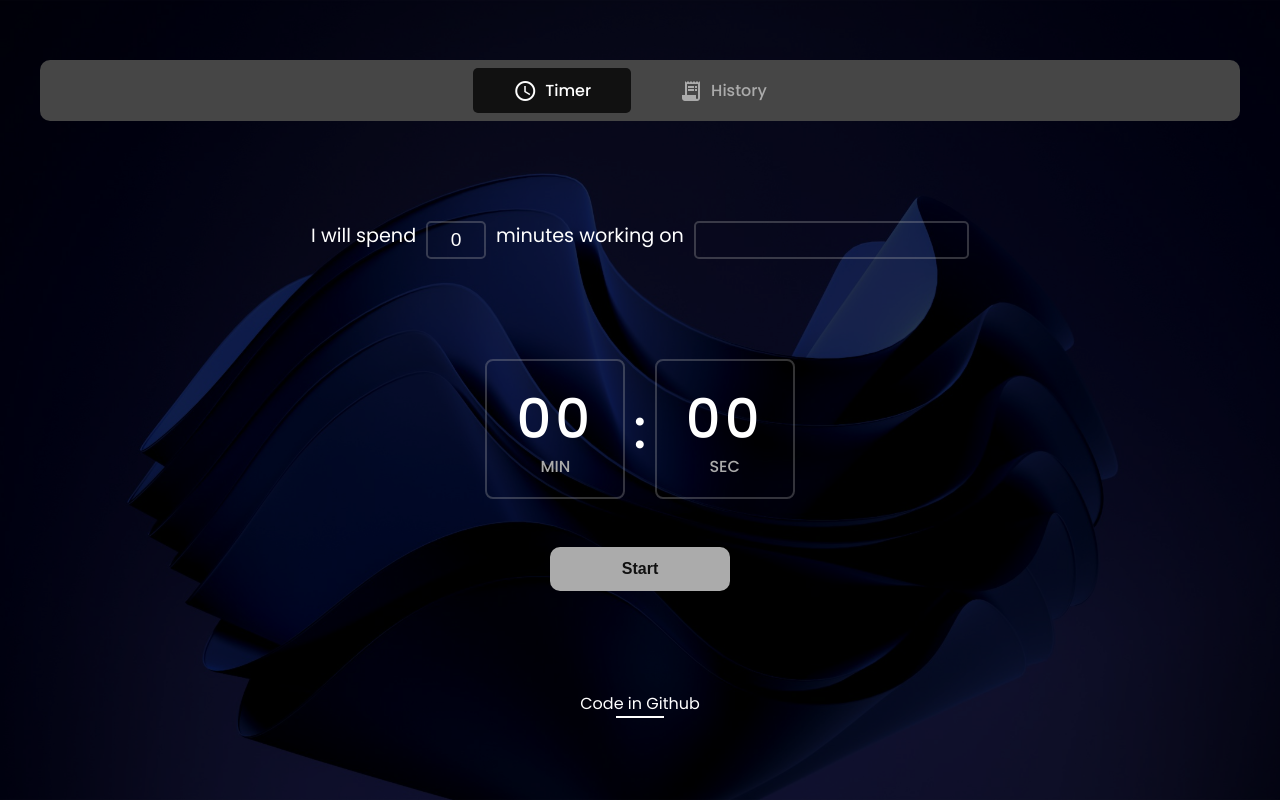
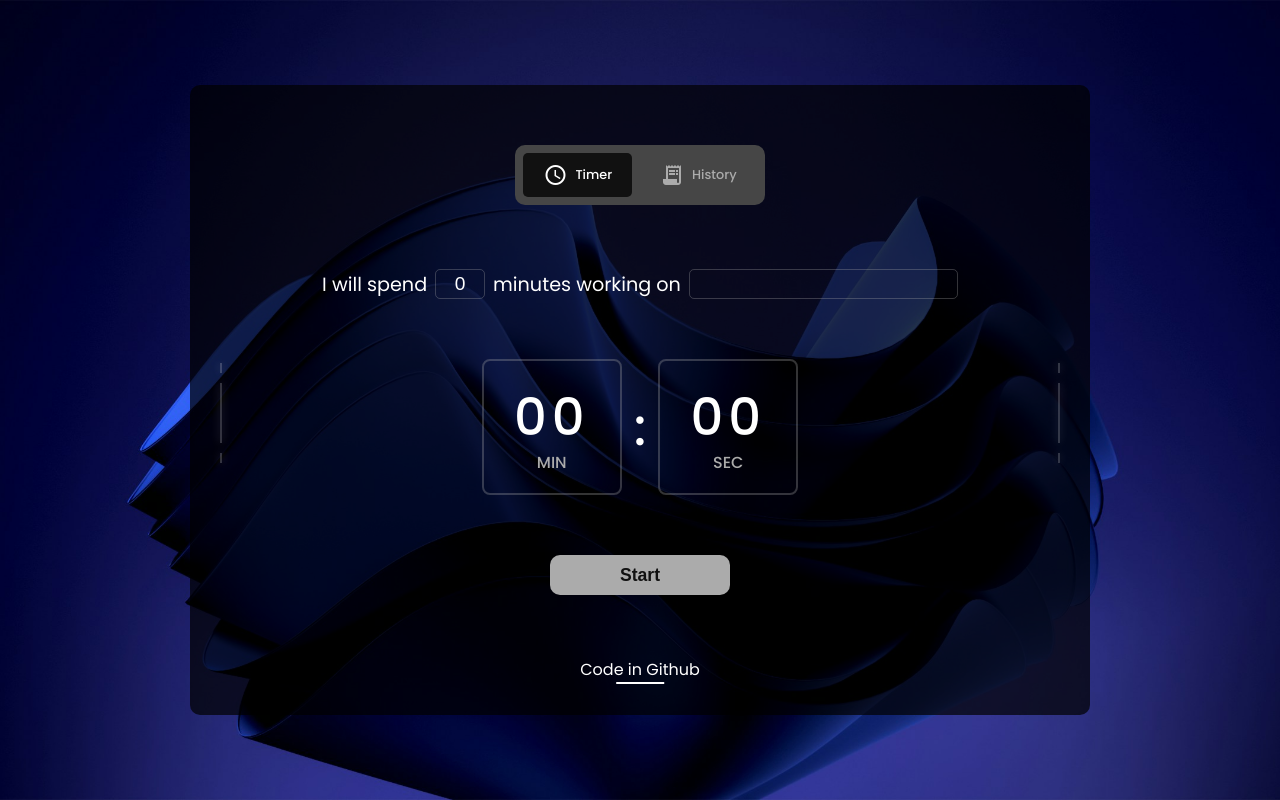
Before and after one commit to RodriguesGS/FocusTimer, an Angular app: page / in a window 1280 px wide. Built offline with nearby package versions, Linux system fonts and the light colour scheme.

Commit message:
style: finalizando a responsividade do componente de timer

```diff
--- a/src/app/app.component.scss
+++ b/src/app/app.component.scss
@@ -4,29 +4,17 @@
 :host {
     height: 100vh;
 
+    @include mixins.respond-lg {
+        position: relative;
+        display: flex;
+        align-items: center;
+        justify-content: center;
+
         .container {
-        width: 100%;
-
+            z-index: 2;
+            position: relative;
         }
 
-
-
-}
-
-@keyframes glow {
-    0%, 100% {
-        opacity: 0.2;
-        filter: drop-shadow(0 0 4px $white-color);
-    }
-
-    50% {
-        opacity: 1;
-        filter: drop-shadow(0 0 10px $white-color);
-    }
-}
-
-
-    /*
         .vertical-bar {
             position: absolute;
             top: 52%;
@@ -46,21 +34,25 @@
                 left: 0;
             }
 
-        &::before {
-            top: -20px;
+            &::before { top: -20px; }
+
+            &::after { bottom: -20px; }
+
+            &.left { left: 30px; }
+
+            &.right { right: 30px; }
         }
-
-        &::after {
-            bottom: -20px;
-        }
-
-        &.left {
-            left: 30px;
-        }
-
-        &.right {
-            right: 30px;
     }
 }
 
-    */
+@keyframes glow {
+    0%, 100% {
+        opacity: 0.2;
+        filter: drop-shadow(0 0 4px $white-color);
+    }
+
+    50% {
+        opacity: 1;
+        filter: drop-shadow(0 0 10px $white-color);
+    }
+}
--- a/src/app/components/timer/timer.component.scss
+++ b/src/app/components/timer/timer.component.scss
@@ -17,8 +17,9 @@
         padding: 10px 0;
         border-radius: 10px;
         font-weight: 500;
-        font-size: 1rem;
-    }
+        font-size: .9rem;
+        max-width: 350px;
+        margin: 0 auto;
 
         .btn {
             display: flex;
@@ -38,15 +39,14 @@
                 border-radius: 5px;
             }
         }
+    }
 
     .input-section {
-        display: flex;
-        justify-content: center;
+        @include mixins.flex-center;
         flex-wrap: wrap;
         margin-top: 100px;
         gap: 10px;
-        font-size: 1.2rem;
-        transition: .3s;
+        font-size: 1rem;
 
         input {
             background-color: transparent;
@@ -54,7 +54,8 @@
             border-radius: 5px;
             color: $white-color;
             padding: 6px 12px;
-            font-size: 1.2rem;
+            font-size: 1rem;
+            transition: .3s;
 
             &[type=number] {
                 appearance: textfield;
@@ -88,7 +89,7 @@
             min-width: 140px;
             text-align: center;
 
-            p { letter-spacing: 4px; }
+            p { letter-spacing: 5px; }
 
             &.min::after, &.sec::after {
                 font-size: 1rem;
@@ -141,10 +142,10 @@
         width: fit-content;
         color: $white-color;
         text-decoration: none;
-        position: relative;
-        margin: 100px auto 0;
-        display: block;
-        text-align: center;
+        position: absolute;
+        left: 50%;
+        bottom: 5%;
+        transform: translateX(-50%);
 
         &::after {
             content: "";
@@ -165,7 +166,62 @@
         padding: 60px 40px;
 
         .control {
+            display: flex;
+            font-size: .9rem;
             padding: 8px;
         }
     }
+
+    @include mixins.respond-lg {
+        min-width: 900px;
+        min-height: 500px;
+        border-radius: 10px;
+
+        .control {
+            padding: 8px 0;
+            max-width: 250px;
+            font-size: 1rem;
+
+            .btn {
+                padding: 10px 20px;
+                font-size: .8rem;
             }
+        }
+
+        .input-section {
+            margin-top: 64px;
+            gap: 8px;
+            font-size: 1.2rem;
+
+            input {
+                padding: 3px 10px;
+                font-size: 1.2rem;
+                border: 1px solid rgba(171, 171, 171, 0.3);
+
+                &[type=number] {
+                    max-width: 50px;
+                }
+
+                &:focus {
+                    outline: none;
+                    border: 1px solid $white-color;
+                }
+            }
+        }
+
+        .timer {
+            gap: 12px;
+            margin-top: 60px;
+            font-size: 3.2rem;
+
+            &.min::after, &.sec::after { font-size: .8rem; }
+        }
+
+        button {
+            margin: 60px auto;
+            padding: 20px;
+            height: 40px;
+            font-size: 1.1rem;
+        }
+    }
+}
```
Lines whose indentation alone changed are shown as unchanged.
